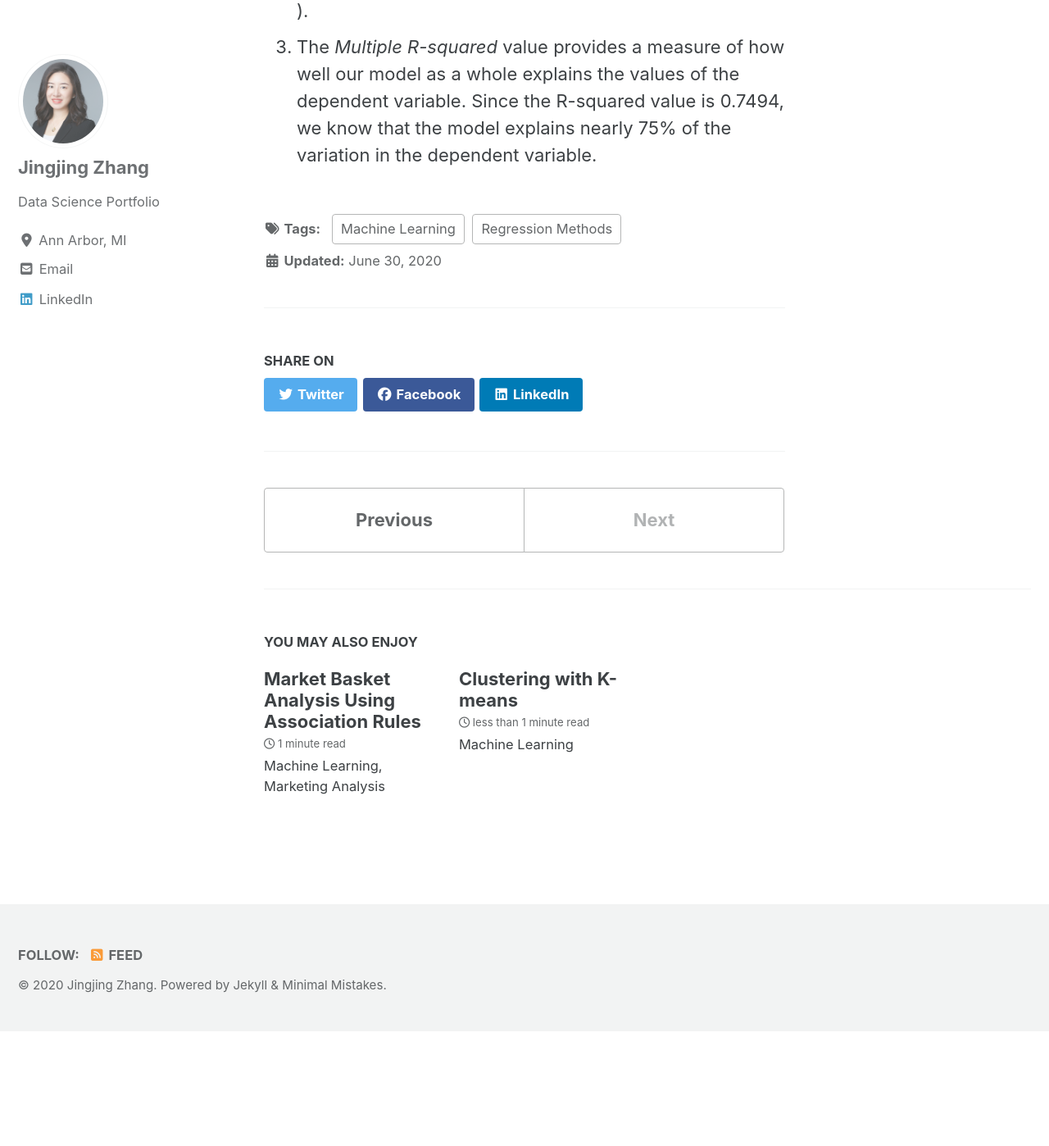
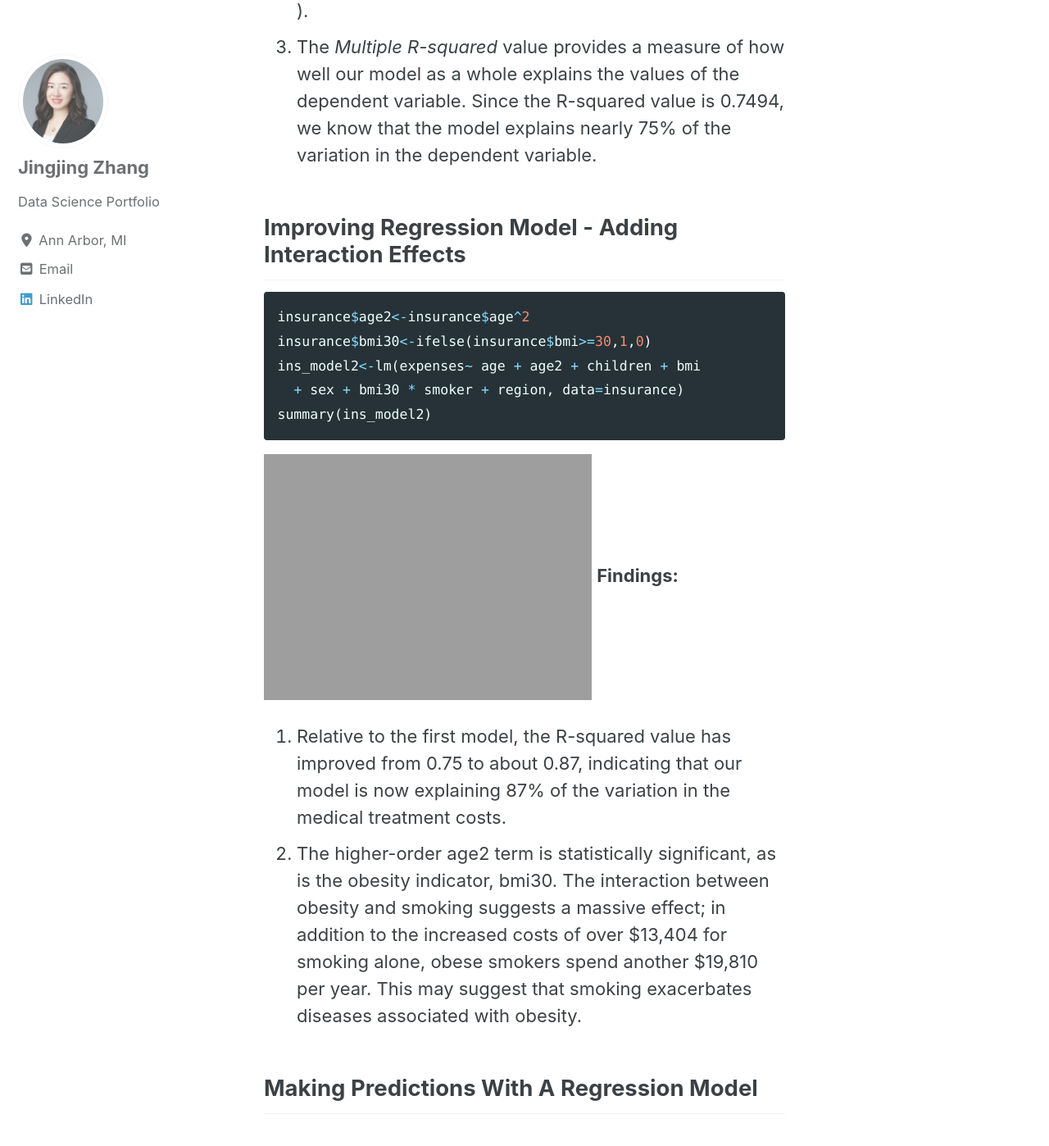
Before and after one commit to jingzjj2020/jingjingzhang.github.io, a Jekyll site: the page built from _posts/2020-06-30-Forecasting_Numeric_Data.md, in a window 1280 px wide and 1400 px high, scrolled down 4301 px. Shown: the whole window at 82% size. Built offline with Jekyll 4.4.1, drawn with Linux system fonts in a browser that asks for light colours; cached includes are drawn as plain includes; nearby versions of some CDN libraries; before the commit the page ends 5559 px from its top, so only the background shows below that; some of the changed text lies outside the part shown.

Commit message:
Update 2020-06-30-Forecasting_Numeric_Data.md

````diff
--- a/_posts/2020-06-30-Forecasting_Numeric_Data.md
+++ b/_posts/2020-06-30-Forecasting_Numeric_Data.md
@@ -52,3 +52,18 @@ summary(ins_model)
 1. The *Residuals* section provides summary statistics for the errors in our predictions. The majority of predictions were between $2,850.90 over the true value and $1383.90 under the true value.
 2. For each estimated regression coefficient, the *p-value* provides an estimate of the probability that the true coefficient is zero given the value of the estimate. Our model has several highly significant variables, such as age, male, bmi, children, and smoker (p-values with stars ).
 3. The *Multiple R-squared* value provides a measure of how well our model as a whole explains the values of the dependent variable. Since the R-squared value is 0.7494, we know that the model explains nearly 75% of the variation in the dependent variable.
+
+## Improving Regression Model - Adding Interaction Effects
+```r
+insurance$age2<-insurance$age^2
+insurance$bmi30<-ifelse(insurance$bmi>=30,1,0)
+ins_model2<-lm(expenses~ age + age2 + children + bmi
+  + sex + bmi30 * smoker + region, data=insurance)
+summary(ins_model2)
+```
+<img src="{{ site.url }}{{ site.baseurl }}/images/RegressionMethods/LinearRegression_3.png" alt="Regression Methods">
+**Findings:**
+1. Relative to the first model, the R-squared value has improved from 0.75 to about 0.87, indicating that our model is now explaining 87% of the variation in the medical treatment costs.
+2. The higher-order age2 term is statistically significant, as is the obesity indicator, bmi30. The interaction between obesity and smoking suggests a massive effect; in addition to the increased costs of over $13,404 for smoking alone, obese smokers spend another $19,810 per year. This may suggest that smoking exacerbates diseases associated with obesity.
+
+## Making Predictions With A Regression Model
````
